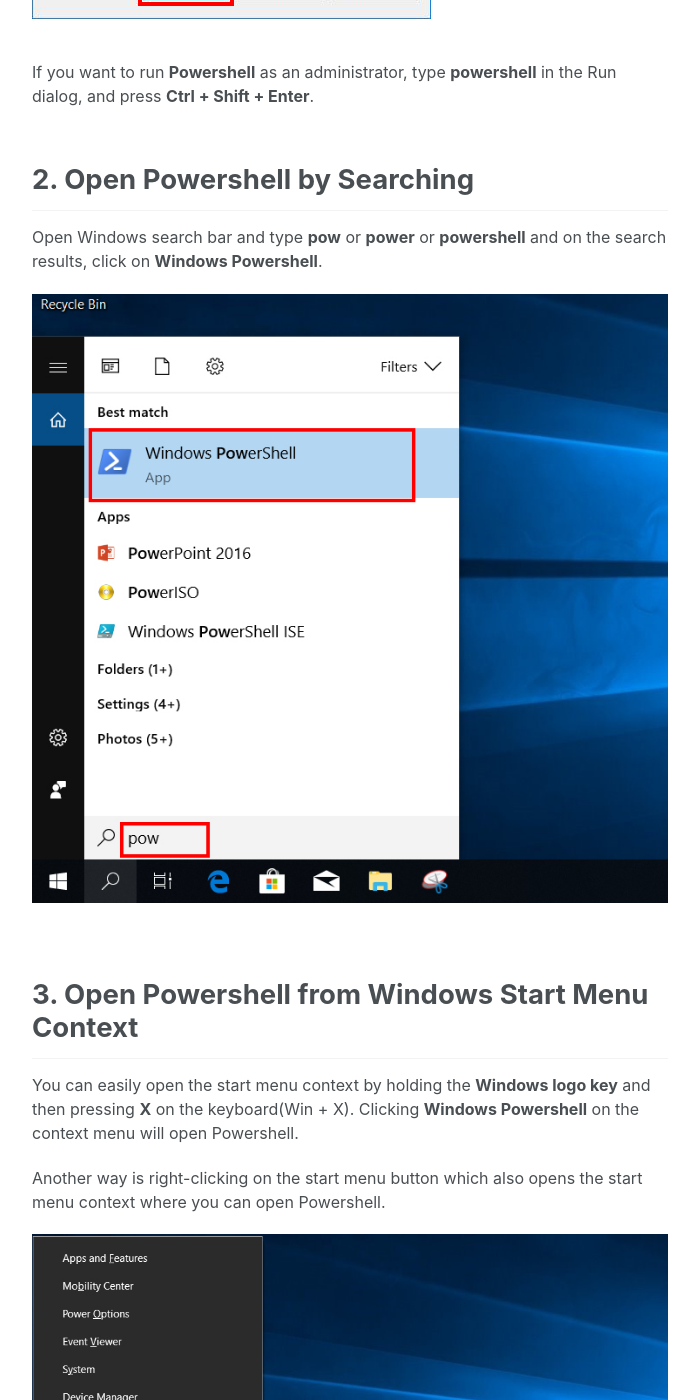
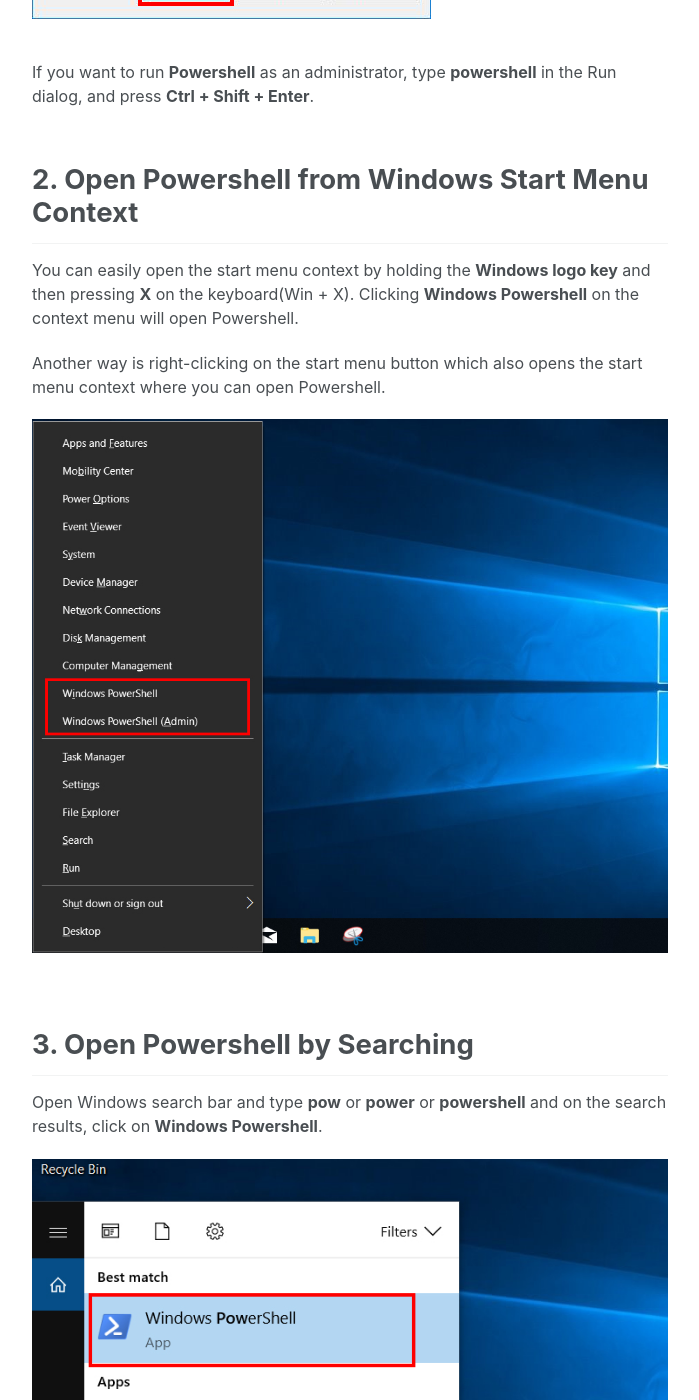
Before and after one commit to stanulilic/stanleyulili.com-old, a Jekyll site: the page built from _posts/2019-08-21-quick-ways-to-open-windows-powershell-on-windows-10.md, in a window 1280 px wide and 1400 px high, scrolled down 1029 px. Shown: the whole window, without its empty margins (290-989 px from the left). Built offline with Jekyll 4.4.1, drawn with Linux system fonts in a browser that asks for light colours; cached includes are drawn as plain includes; nearby versions of some CDN libraries; comment, search, counter and statistics services are not loaded.

Commit message:
changed content order

```diff
--- a/_posts/2019-08-21-quick-ways-to-open-windows-powershell-on-windows-10.md
+++ b/_posts/2019-08-21-quick-ways-to-open-windows-powershell-on-windows-10.md
@@ -21,21 +21,21 @@
 
 If you want to run **Powershell** as an administrator, type **powershell** in the Run dialog, and press **Ctrl + Shift + Enter**.
 
-## 2\. Open Powershell by Searching
+## 2\. Open Powershell from Windows Start Menu Context
+You can easily open the start menu context by holding the **Windows logo key** and then pressing **X** on the keyboard(Win + X). Clicking  **Windows Powershell** on the context menu will open Powershell.
+
+
+Another way is right-clicking on the start menu button which also opens the start menu context where you can open Powershell.
+
+![start menu context](/assets/images/posts/2019-08-21-launch-powershell-on-windows/start-menu-context.jpg)
+
+## 3\. Open Powershell by Searching
 
 Open Windows search bar and type
 **pow** or **power** or **powershell** and on the search results, click on **Windows Powershell**.
 
 ![search powershell](/assets/images/posts/2019-08-21-launch-powershell-on-windows/search-powershell.jpg)
 
-
-## 3\. Open Powershell from Windows Start Menu Context
-You can easily open the start menu context by holding the **Windows logo key** and then pressing **X** on the keyboard(Win + X). Clicking  **Windows Powershell** on the context menu will open Powershell.
-
-
-Another way is right-clicking on the start menu button which also opens the start menu context where you can open Powershell.
-
-![start menu context](/assets/images/posts/2019-08-21-launch-powershell-on-windows/start-menu-context.jpg)
 
 
 ## 4\. Open Powershell from the Start Menu
```
